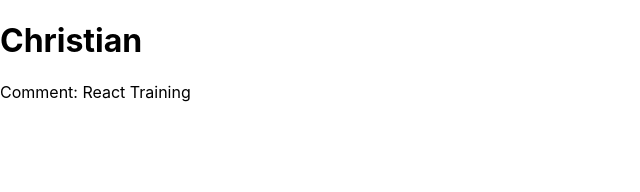
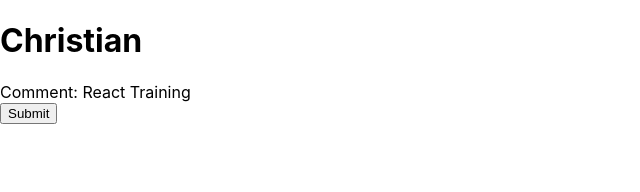
Before and after one commit to SuoraGmbH/react-workshop-2022-12-hl, a React (Create React App) app: page / in a window 1280 px wide. Shown: the top 192 px of the page, without its empty margins (0-640 px from the left). Built offline with nearby package versions, Linux system fonts and the light colour scheme.

Commit message:
Implemented TimEntryForm

```diff
--- a/src/App.tsx
+++ b/src/App.tsx
@@ -1,6 +1,7 @@
 import React from "react";
 import TimeEntryView from "./component/TimeEntryView";
 import { TimeEntry } from "./domain/TimeEntry";
+import TimeEntryForm from "./component/TimeEntryForm";
 
 function App() {
   const timeEntry: TimeEntry = {
@@ -14,6 +15,7 @@
     <div>
       <h1>Christian</h1>
       <TimeEntryView timeEntry={timeEntry} />
+      <TimeEntryForm />
     </div>
   );
 }
--- /dev/null
+++ b/src/component/TimeEntryForm.tsx
@@ -0,0 +1,24 @@
+import React from "react";
+const handleSubmit: React.FormEventHandler<HTMLFormElement> = (event) => {
+  event.preventDefault();
+  console.log("Hello World");
+
+  // console.log(this);
+};
+
+function handleSubmitAsFunction(event: React.FormEvent<HTMLFormElement>) {
+  event.preventDefault();
+  console.log("Hello World");
+
+  // console.log(this);
+}
+
+const TimeEntryForm: React.FunctionComponent = () => {
+  return (
+    <form onSubmit={handleSubmit}>
+      <button>Submit</button>
+    </form>
+  );
+};
+
+export default TimeEntryForm;
```
